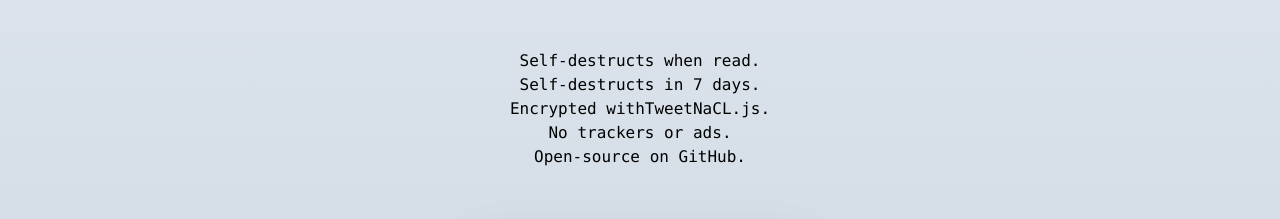
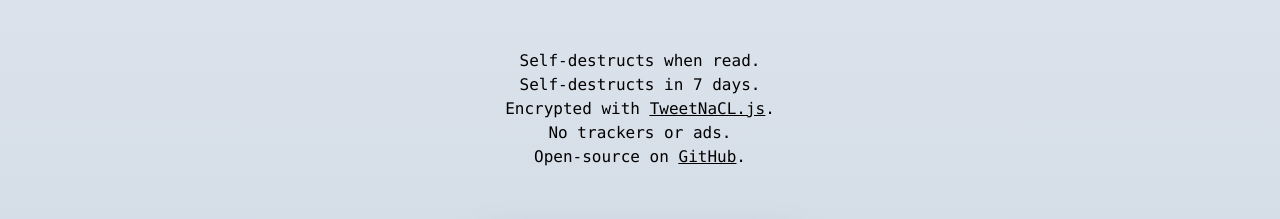
Before and after one commit to liamgriffiths/tmpnote, a Next.js app: page / in a window 1280 px wide. Shown: the part 231-450 px from the top of the page. Built offline with nearby package versions, Linux system fonts and the light colour scheme.

Commit message:
Update start page

```diff
--- a/components/Start.tsx
+++ b/components/Start.tsx
@@ -1,20 +1,33 @@
 import React from "react";
+import Link from "next/link";
 
 type Props = {
   onStart: () => void;
 };
 
 const Start = (props: Props) => {
+  const TweetNaclLink = () => (
+    <span className="underline">
+      <Link href="https://tweetnacl.js.org/">TweetNaCL.js</Link>
+    </span>
+  );
+
+  const GitHubLink = () => (
+    <span className="underline">
+      <Link href="https://github.com/liamgriffiths/tmpnote">GitHub</Link>
+    </span>
+  );
+
   return (
     <div className="flex flex-col items-center">
       <h1 className="font-thin text-5xl m-4">Create & Share Encrypted Notes</h1>
 
-      <div className="text-center m-10">
-        <pre>Self-destructs when read.</pre>
-        <pre>Self-destructs in 7 days.</pre>
-        <pre>Encrypted withTweetNaCL.js.</pre>
-        <pre>No trackers or ads.</pre>
-        <pre>Open-source on GitHub.</pre>
+      <div className="text-center m-10 font-mono">
+        <div>Self-destructs when read.</div>
+        <div>Self-destructs in 7 days.</div>
+        <div>Encrypted with <TweetNaclLink />.</div>
+        <div>No trackers or ads.</div>
+        <div> Open-source on <GitHubLink />.</div>
       </div>
 
       <button
```
